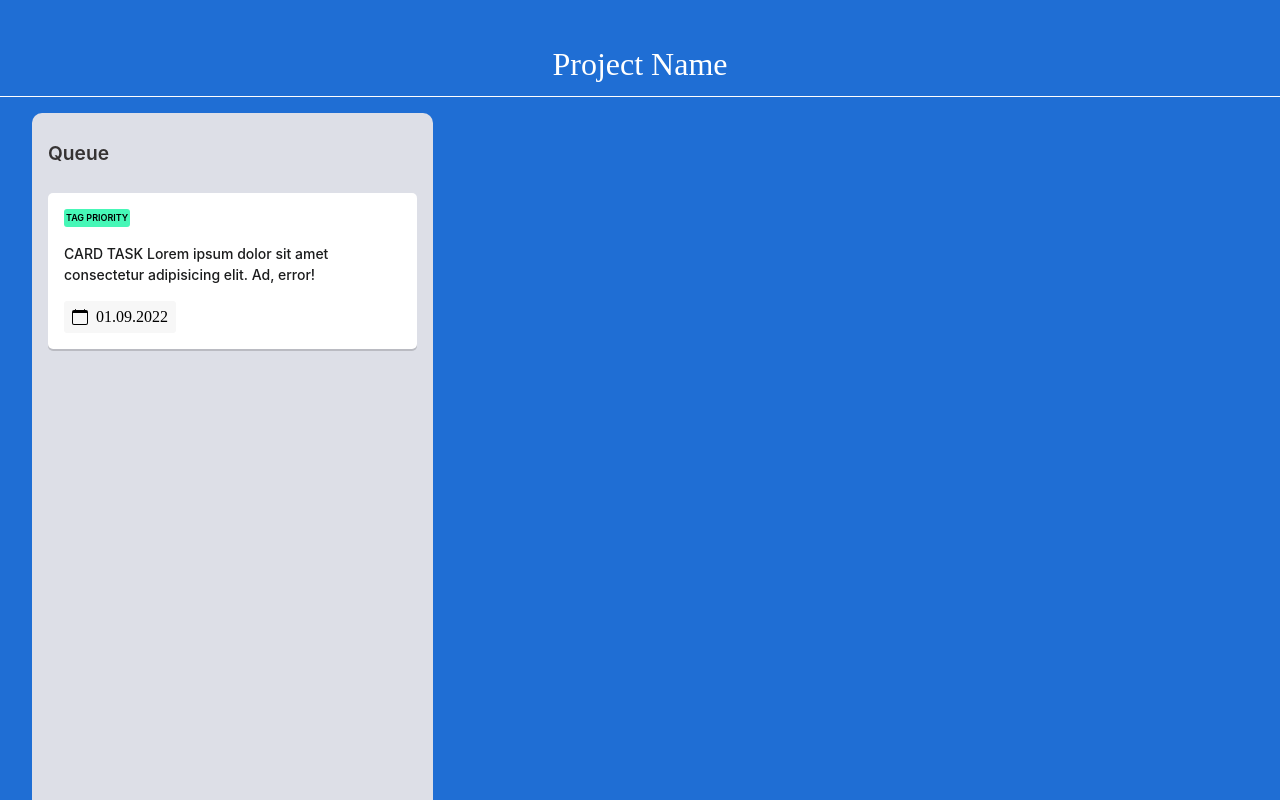
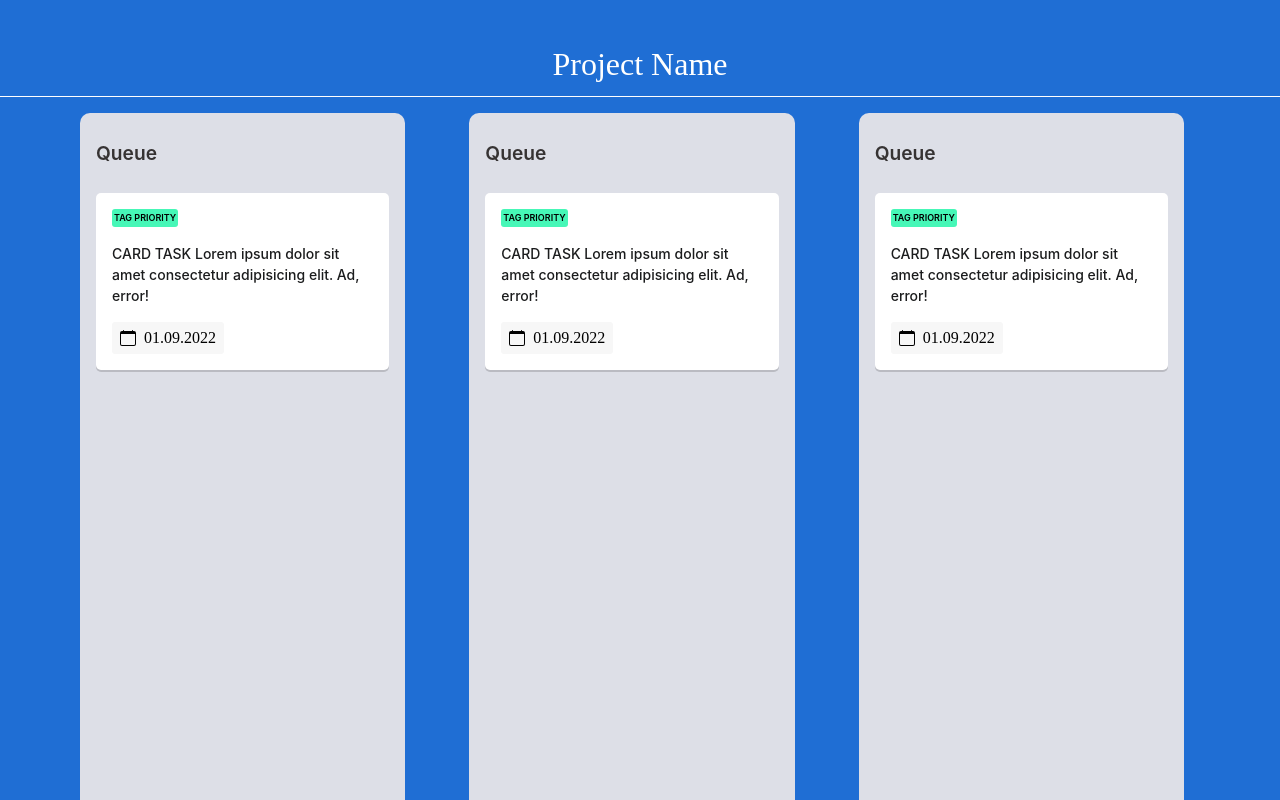
Before and after one commit to rataysh/taskBoard, a React (Create React App) app in the folder task-board/: page /tasks/1 in a window 1280 px wide. Shown: the top 800 px of the page. Built offline with nearby package versions, Linux system fonts and the light colour scheme.

Commit message:
maket desck

```diff
--- a/task-board/src/components/tasks/EachTaskBoard.tsx
+++ b/task-board/src/components/tasks/EachTaskBoard.tsx
@@ -6,7 +6,7 @@ import "../../styles/tasks.scss";
 
 export const EachTaskBoard: React.FC = () => {
     return (
-        <div className='backBoard'>
+        <div className='eachBoard'>
             <h3>Queue</h3>
             <div>
                 <h6>TAG PRIORITY</h6>
--- a/task-board/src/pages/Tasks.tsx
+++ b/task-board/src/pages/Tasks.tsx
@@ -12,7 +12,9 @@ export const Tasks: React.FC = () => {
             <div className='wrapper'>
                 <header className='header'>Project Name</header>
                 <main className='main'>
-                    <div>
+                    <div className='allBoard'>
+                        <EachTaskBoard />
+                        <EachTaskBoard />
                         <EachTaskBoard />
                     </div>
                 </main>
--- a/task-board/src/styles/tasks.scss
+++ b/task-board/src/styles/tasks.scss
@@ -2,7 +2,7 @@
 
 @import "./varCSS";
 
-.backBoard {
+.eachBoard {
     display: flex;
     flex-direction: column;
     align-items: flex-start;
@@ -67,3 +67,13 @@
         }
     }
 }
+
+.allBoard {
+    display: flex;
+    flex-direction: row;
+    justify-content: center;
+    align-items: center;
+    gap: 4rem;
+    padding-left: 3rem;
+    padding-right: 4rem;
+}
```
